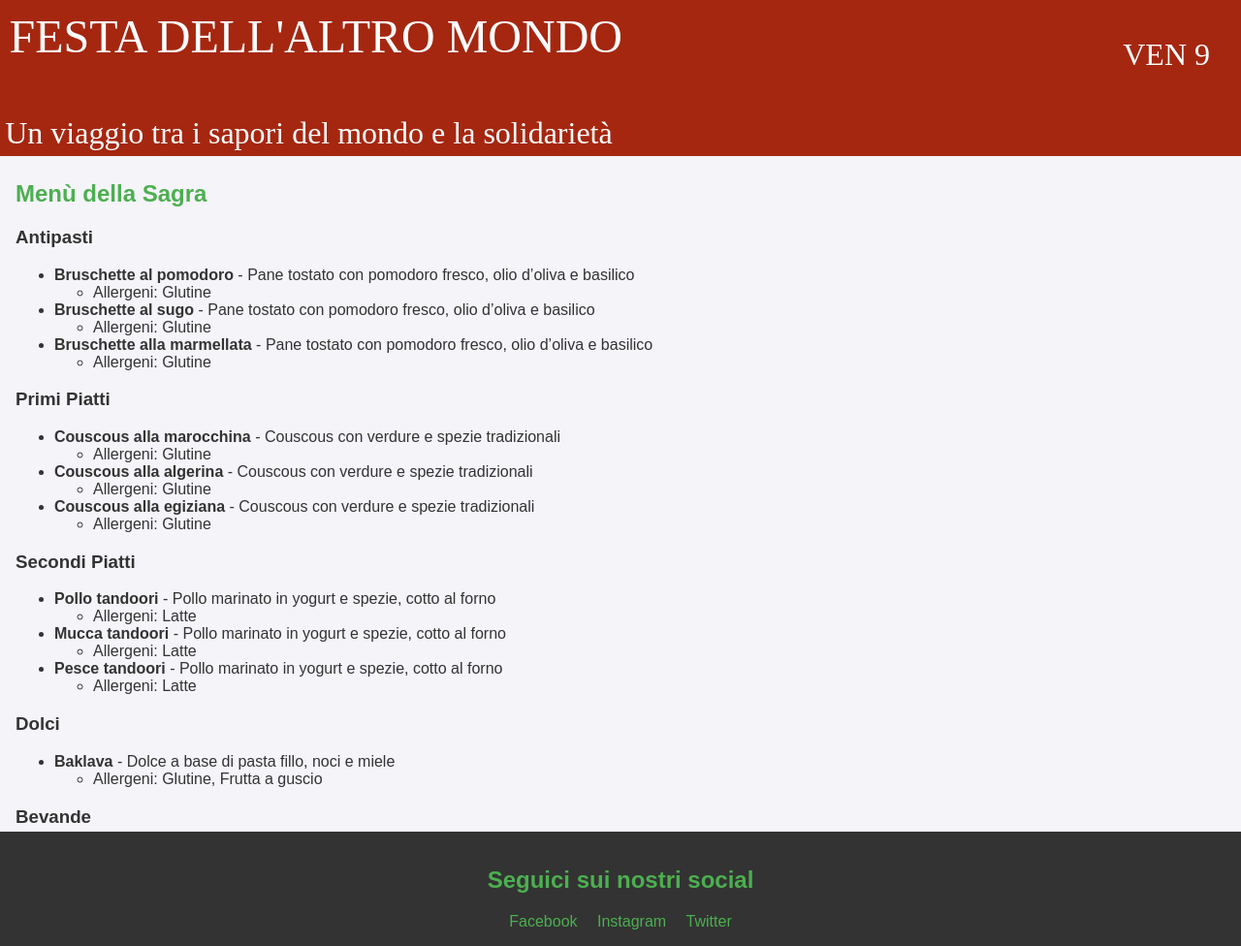
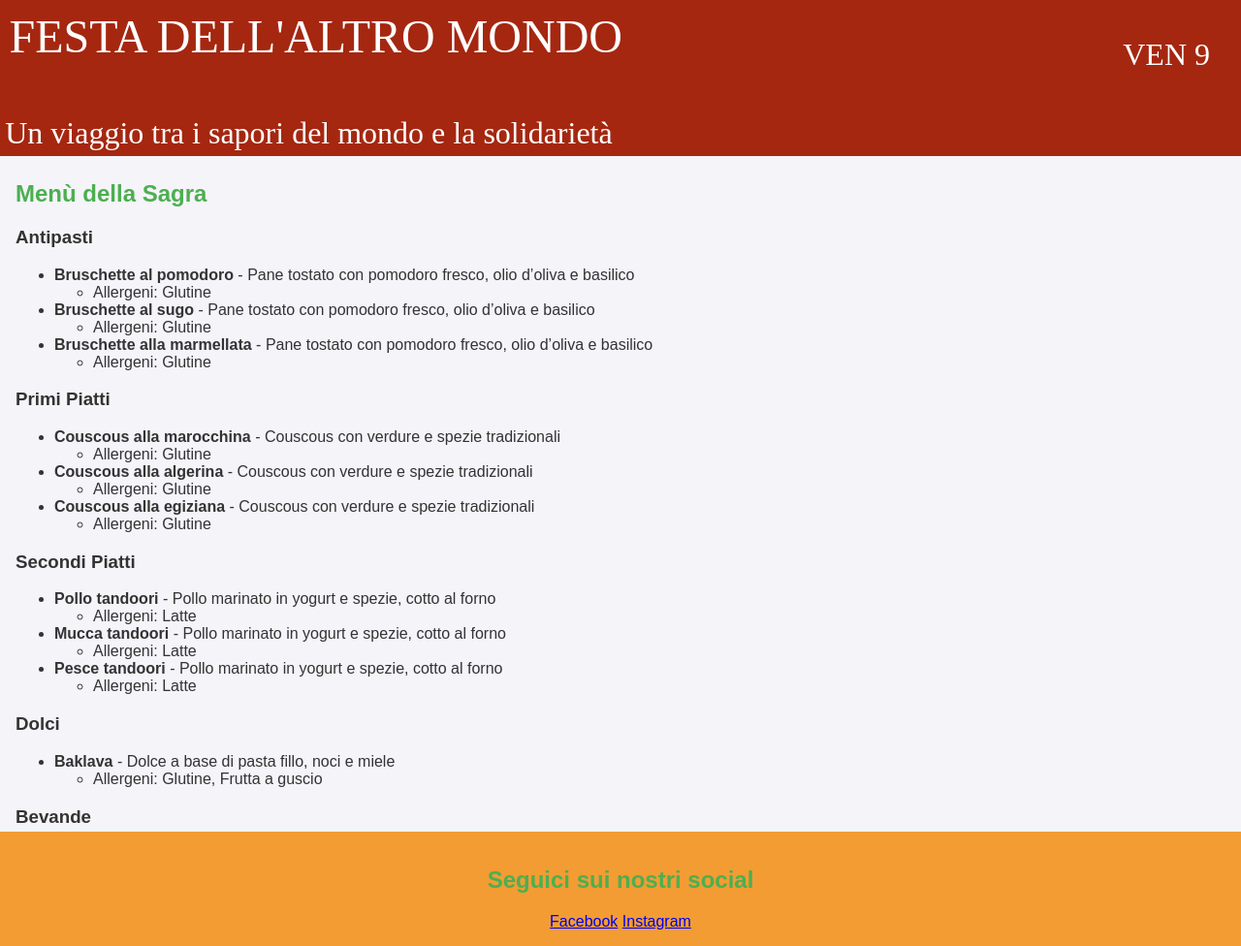
Before and after one commit to isottipietro/menu-altro-mondo, a Jekyll site: the page built from index.md, in a window 1280 px wide and 976 px high. Shown: the whole window at 97% size. Built offline with Jekyll 4.4.1, drawn with Linux system fonts in a browser that asks for light colours; some web fonts are replaced.

Commit message:
some changes

```diff
--- a/_includes/socials.html
+++ b/_includes/socials.html
@@ -2,5 +2,4 @@
     <h2>Seguici sui nostri social</h2>
     <a href="https://facebook.com/tuasagra" target="_blank">Facebook</a>
     <a href="https://instagram.com/tuasagra" target="_blank">Instagram</a>
-    <a href="https://twitter.com/tuasagra" target="_blank">Twitter</a>
 </div>
--- a/_layouts/home.html
+++ b/_layouts/home.html
@@ -21,12 +21,6 @@
 
     <script>
         // When the user scrolls down 50px from the top of the document, resize the header's font size
-        window.addEventListener("load",function() {
-          setTimeout(function(){
-            // This hides the address bar:
-            window.scrollTo(0, 1);
-          }, 0);
-        });
         window.onscroll = function() {scrollFunction()};
 
         function scrollFunction() {
--- a/assets/css/style.css
+++ b/assets/css/style.css
@@ -48,6 +48,7 @@ header p {
     max-width: 100%;
     padding: 0.1em;
     margin: 2px;
+    text-align: left;
 }
 
 footer {
@@ -69,12 +70,6 @@ h2 {
 .socials {
     text-align: center;
     padding: 1em;
-    background-color: #333;
+    background-color: #f39c34;
     color: white;
 }
-
-.socials a {
-    color: #4CAF50;
-    margin: 0 0.5em;
-    text-decoration: none;
-}
```
